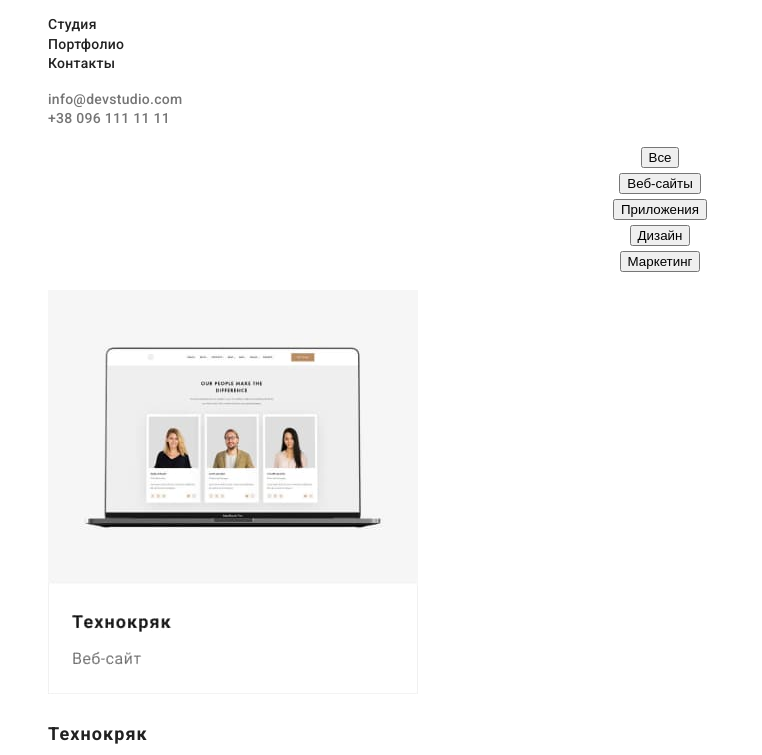
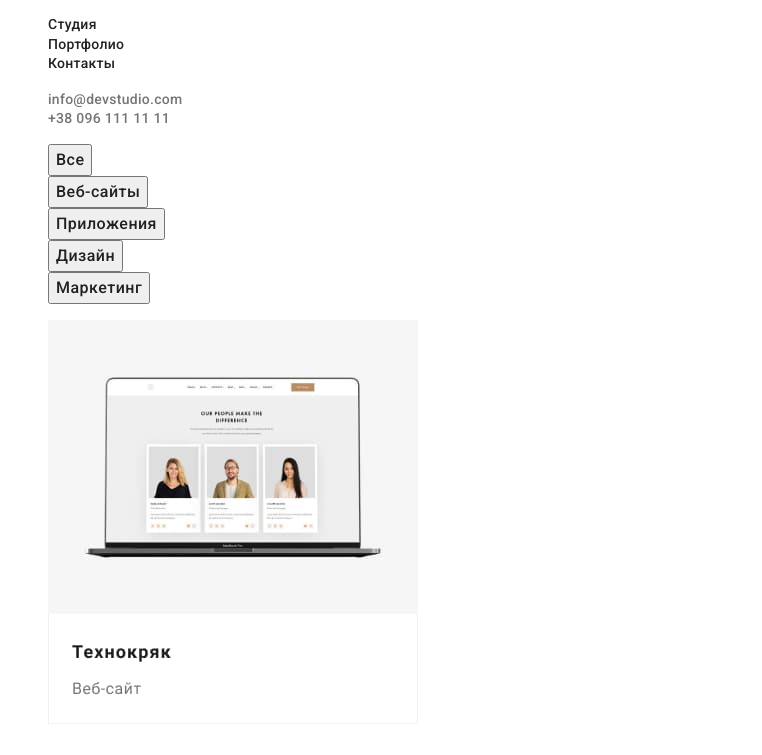
Before and after one commit to AntonMaydan/goit-markup-hw-01, a plain HTML site: page portfolio.html in a window 1280 px wide. Shown: the part 41-796 px from the top of the page, without its empty margins (0-762 px from the left). Drawn offline with Linux system fonts and the light colour scheme.

Commit message:
все))

```diff
--- a/css/styles.css
+++ b/css/styles.css
@@ -10,7 +10,7 @@
 }
 body {
   font-family: 'Roboto', sans-serif;
-  color: #212121;
+  color: #757575;
 }
 
 .list {
--- a/portfolio.html
+++ b/portfolio.html
@@ -32,11 +32,11 @@
                 <section class="buttons">
                     <h1 class="visually-hidden">Набор радиокномок</h1>
                     <ul class="list">
-                        <li class="buttons-text btn"><button type="button">Все</button></li>
-                        <li class="buttons-text btn"><button type="button">Веб-сайты</button></li>
-                        <li class="buttons-text btn"><button type="button">Приложения</button></li>
-                        <li class="buttons-text btn"><button type="button">Дизайн</button></li>
-                        <li class="buttons-text btn"><button type="button">Маркетинг</button></li>
+                        <li><button class="buttons-text btn" type="button">Все</button></li>
+                        <li><button class="buttons-text btn" type="button">Веб-сайты</button></li>
+                        <li><button class="buttons-text btn" type="button">Приложения</button></li>
+                        <li><button class="buttons-text btn" type="button">Дизайн</button></li>
+                        <li><button class="buttons-text btn" type="button">Маркетинг</button></li>
                     </ul>
                 </section>
                 <section class="project">
```
